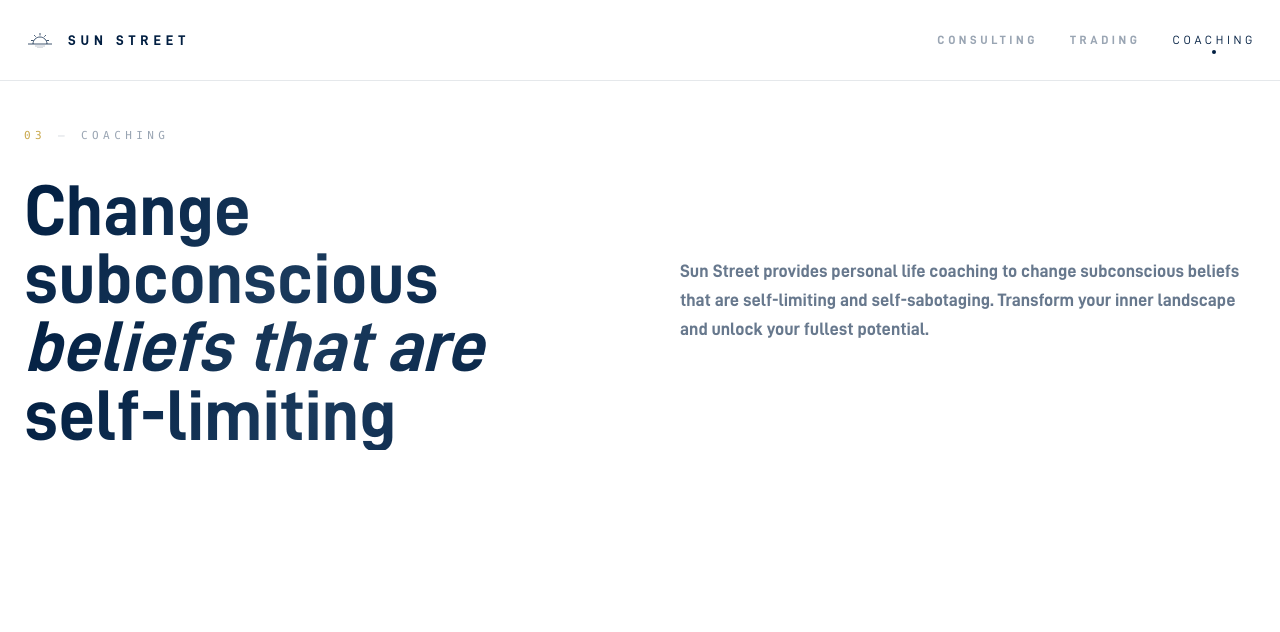
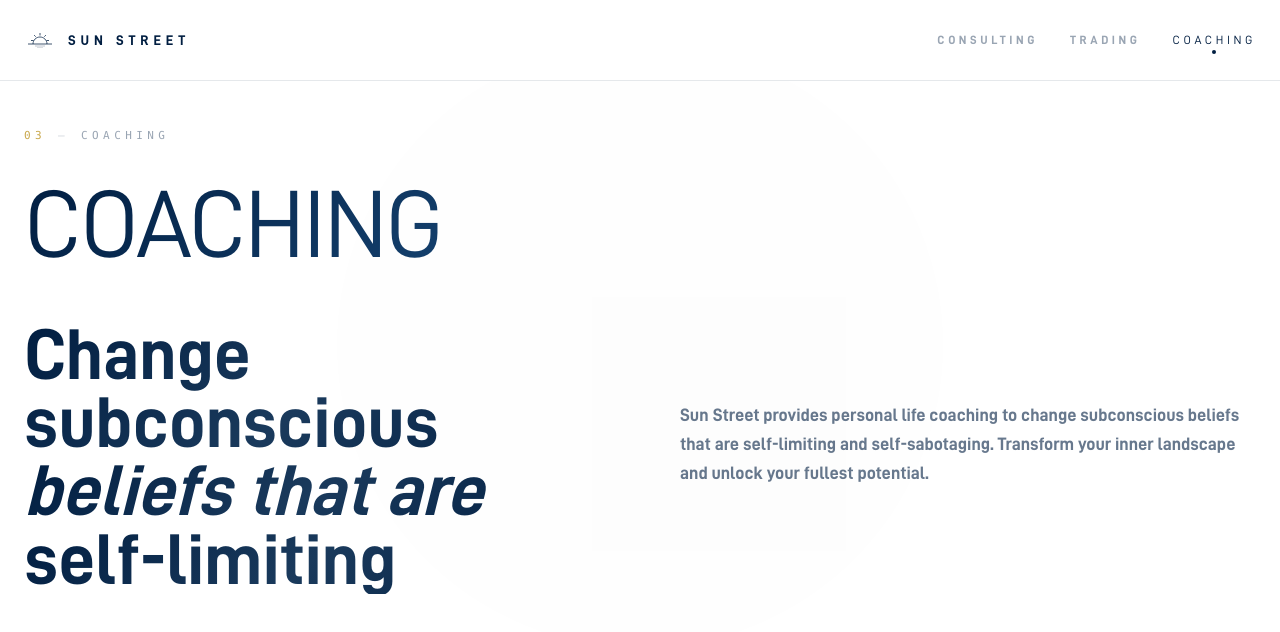
Before and after one commit to SikeGottem/sunstreet, a Next.js app: page /coaching in a window 1280 px wide. Shown: the top 632 px of the page. Built offline with nearby package versions, Linux system fonts and the light colour scheme.

Commit message:
feat: coaching page effects

```diff
--- a/src/app/coaching/page.tsx
+++ b/src/app/coaching/page.tsx
@@ -1,14 +1,31 @@
 "use client";
 import { motion, useScroll, useTransform, MotionValue } from "framer-motion";
-import { useRef } from "react";
+import { useRef, useEffect, useState } from "react";
 import PageNav from "@/components/PageNav";
 import PageFooter from "@/components/PageFooter";
 import TiltCard from "@/components/TiltCard";
 import TextScramble from "@/components/TextScramble";
 
+/* ── Staggered reveal ── */
 function Reveal({ children, delay = 0, className = "" }: { children: React.ReactNode; delay?: number; className?: string }) {
   return (
     <motion.div initial={{ opacity: 0, y: 30 }} whileInView={{ opacity: 1, y: 0 }} viewport={{ once: true, margin: "-50px" }} transition={{ duration: 0.7, delay, ease: [0.22, 1, 0.36, 1] }} className={className}>
+      {children}
+    </motion.div>
+  );
+}
+
+/* ── Service reveal from side / scale ── */
+function ServiceReveal({ children, index, className = "" }: { children: React.ReactNode; index: number; className?: string }) {
+  const dir = index % 2 === 0 ? -1 : 1;
+  return (
+    <motion.div
+      initial={{ opacity: 0, x: dir * 120, scale: 0.85 }}
+      whileInView={{ opacity: 1, x: 0, scale: 1 }}
+      viewport={{ once: true, margin: "-80px" }}
+      transition={{ duration: 0.8, delay: index * 0.15, ease: [0.22, 1, 0.36, 1] }}
+      className={className}
+    >
       {children}
     </motion.div>
   );
@@ -27,8 +44,9 @@ function SectionLabel({ number, label }: { number: string; label: string }) {
 function ServiceLayer({ svc, index, scrollYProgress, start, end, total }: { svc: { title: string; desc: string }; index: number; scrollYProgress: MotionValue<number>; start: number; end: number; total: number }) {
   const opacity = useTransform(scrollYProgress, [start, start + 0.05, end - 0.05, end], [0, 1, 1, index === total - 1 ? 1 : 0]);
   const scale = useTransform(scrollYProgress, [start, start + 0.1, end - 0.05, end], [0.9, 1, 1, index === total - 1 ? 1 : 0.95]);
+  const x = useTransform(scrollYProgress, [start, start + 0.1], [index % 2 === 0 ? -60 : 60, 0]);
   return (
-    <motion.div style={{ opacity, scale }} className="absolute inset-0 flex items-center justify-center px-6">
+    <motion.div style={{ opacity, scale, x }} className="absolute inset-0 flex items-center justify-center px-6">
       <div className="max-w-3xl relative">
         <span className="deco-number absolute -left-8 md:-left-20 -top-16 text-[150px] md:text-[220px]">0{index + 1}</span>
         <div className="relative z-10">
@@ -44,7 +62,16 @@ function ServiceLayer({ svc, index, scrollYProgress, start, end, total }: { svc:
 
 export default function CoachingPage() {
   const containerRef = useRef(null);
+  const carouselRef = useRef<HTMLDivElement>(null);
+  const [carouselWidth, setCarouselWidth] = useState(0);
   const { scrollYProgress } = useScroll({ target: containerRef, offset: ["start start", "end end"] });
+
+  useEffect(() => {
+    if (carouselRef.current) {
+      setCarouselWidth(carouselRef.current.scrollWidth - carouselRef.current.offsetWidth);
+    }
+  }, []);
+
   const services = [
     { title: "Life Coaching", desc: "The goal of the Awakening program is to introduce individuals to the freedom of living life in a fully expressed way" },
     { title: "PSYCH-K\u00ae", desc: "A process of reprogramming self limiting beliefs. It is a way to change subconscious beliefs that perpetuate old habits of thinking and behavior." },
@@ -55,25 +82,65 @@ export default function CoachingPage() {
     { name: "Preneur", text: "It seems unorganized and lacking first, but I now see it as the most powerful way to manifest and create a better reality. The improvements I\u2019ve had have been incredible results." },
   ];
 
+  /* ── Stagger container variants ── */
+  const staggerContainer = {
+    hidden: {},
+    show: { transition: { staggerChildren: 0.15 } },
+  };
+  const staggerItem = {
+    hidden: { opacity: 0, y: 30 },
+    show: { opacity: 1, y: 0, transition: { duration: 0.7, ease: [0.22, 1, 0.36, 1] as const } },
+  };
+
   return (
     <main className="bg-white text-[#011E41] font-sans">
+      {/* Breathing pulse keyframes */}
+      <style jsx global>{`
+        @keyframes breathe {
+          0%, 100% { transform: scale(1); opacity: 0.12; }
+          50% { transform: scale(1.15); opacity: 0.22; }
+        }
+        .breathing-glow {
+          animation: breathe 6s ease-in-out infinite;
+        }
+      `}</style>
+
       <PageNav />
 
       {/* Hero */}
-      <section className="pt-32 pb-24 px-6 bg-white">
-        <div className="max-w-7xl mx-auto">
-          <Reveal><SectionLabel number="03" label="Coaching" /></Reveal>
+      <section className="pt-32 pb-24 px-6 bg-white relative overflow-hidden">
+        {/* Breathing pulse glow */}
+        <div className="absolute top-1/2 left-1/2 -translate-x-1/2 -translate-y-1/2 w-[600px] h-[600px] rounded-full bg-[#011E41]/5 breathing-glow pointer-events-none" />
+
+        <motion.div className="max-w-7xl mx-auto relative z-10" variants={staggerContainer} initial="hidden" animate="show">
+          <motion.div variants={staggerItem}><SectionLabel number="03" label="Coaching" /></motion.div>
+
+          {/* Gradient heading */}
+          <motion.div variants={staggerItem}>
+            <h1
+              className="font-sans text-6xl md:text-8xl font-bold tracking-tight mb-12"
+              style={{
+                background: "linear-gradient(135deg, #011E41 0%, #1a4a7a 50%, #2a6cb0 100%)",
+                WebkitBackgroundClip: "text",
+                WebkitTextFillColor: "transparent",
+                backgroundClip: "text",
+              }}
+            >
+              COACHING
+            </h1>
+          </motion.div>
+
           <div className="grid md:grid-cols-2 gap-12 md:gap-20 items-start">
             <div>
-              <Reveal delay={0.1}><h1 className="text-gradient-navy font-sans text-5xl md:text-7xl leading-[0.95]"><TextScramble text="Change subconscious" /></h1></Reveal>
-              <Reveal delay={0.15}><h1 className="text-gradient-navy font-sans text-5xl md:text-7xl leading-[0.95] italic">beliefs that are</h1></Reveal>
-              <Reveal delay={0.2}><h1 className="text-gradient-navy font-sans text-5xl md:text-7xl leading-[0.95]">self-limiting</h1></Reveal>
+              <motion.div variants={staggerItem}><h2 className="text-gradient-navy font-sans text-5xl md:text-7xl leading-[0.95]"><TextScramble text="Change subconscious" /></h2></motion.div>
+              <motion.div variants={staggerItem}><h2 className="text-gradient-navy font-sans text-5xl md:text-7xl leading-[0.95] italic">beliefs that are</h2></motion.div>
+              <motion.div variants={staggerItem}><h2 className="text-gradient-navy font-sans text-5xl md:text-7xl leading-[0.95]">self-limiting</h2></motion.div>
             </div>
             <div className="md:mt-20">
-              <Reveal delay={0.3}><p className="text-[#011E41]/60 text-lg leading-relaxed">Sun Street provides personal life coaching to change subconscious beliefs that are self-limiting and self-sabotaging. Transform your inner landscape and unlock your fullest potential.</p></Reveal>
+              <motion.div variants={staggerItem}><p className="text-[#011E41]/60 text-lg leading-relaxed">Sun Street provides personal life coaching to change subconscious beliefs that are self-limiting and self-sabotaging. Transform your inner landscape and unlock your fullest potential.</p></motion.div>
             </div>
           </div>
-        </div>
+        </motion.div>
       </section>
 
       {/* Sticky scroll services */}
@@ -85,26 +152,50 @@ export default function CoachingPage() {
         </div>
       </div>
 
-      {/* Testimonials */}
-      <section className="py-32 px-6 bg-white">
+      {/* Testimonials — Draggable Carousel */}
+      <section className="py-32 px-6 bg-white overflow-hidden">
         <div className="max-w-7xl mx-auto">
           <Reveal><SectionLabel number="03.1" label="Testimonials" /></Reveal>
           <Reveal delay={0.1}><h3 className="text-gradient-navy font-sans text-4xl md:text-5xl mb-16">What People <span className="italic">Say</span></h3></Reveal>
-          <div className="grid md:grid-cols-2 gap-8 items-start">
+
+          {/* Carousel */}
+          <motion.div ref={carouselRef} className="cursor-grab active:cursor-grabbing overflow-hidden">
+            <motion.div
+              drag="x"
+              dragConstraints={{ right: 0, left: -carouselWidth || -400 }}
+              dragElastic={0.1}
+              className="flex gap-8"
+            >
               {testimonials.map((t, i) => (
-              <Reveal key={t.name} delay={i * 0.2} className={i === 1 ? "md:mt-12" : ""}>
+                <motion.div
+                  key={t.name}
+                  className="min-w-[340px] md:min-w-[500px] flex-shrink-0"
+                  initial={{ opacity: 0, y: 40 }}
+                  whileInView={{ opacity: 1, y: 0 }}
+                  viewport={{ once: true }}
+                  transition={{ duration: 0.7, delay: i * 0.2, ease: [0.22, 1, 0.36, 1] }}
+                >
                   <TiltCard className="border-2 border-[#011E41]/15 p-8 md:p-10 bg-white h-full card-lift rounded-xl relative overflow-hidden group">
-                  <svg className="w-10 h-10 text-[#011E41]/10 mb-8" fill="currentColor" viewBox="0 0 24 24"><path d="M14.017 21v-7.391c0-5.704 3.731-9.57 8.983-10.609l.995 2.151c-2.432.917-3.995 3.638-3.995 5.849h4v10h-9.983zm-14.017 0v-7.391c0-5.704 3.748-9.57 9-10.609l.996 2.151c-2.433.917-3.996 3.638-3.996 5.849h3.983v10h-9.983z" /></svg>
-                  <p className="text-[#011E41]/60 leading-relaxed mb-8 italic text-lg">&ldquo;{t.text}&rdquo;</p>
-                  <div className="flex items-center gap-4">
+                    {/* Decorative giant quote mark */}
+                    <span
+                      className="absolute -top-4 -left-2 text-[180px] md:text-[240px] font-serif leading-none pointer-events-none select-none text-[#011E41]/[0.04]"
+                      aria-hidden="true"
+                    >
+                      &ldquo;
+                    </span>
+
+                    <svg className="w-10 h-10 text-[#011E41]/10 mb-8 relative z-10" fill="currentColor" viewBox="0 0 24 24"><path d="M14.017 21v-7.391c0-5.704 3.731-9.57 8.983-10.609l.995 2.151c-2.432.917-3.995 3.638-3.995 5.849h4v10h-9.983zm-14.017 0v-7.391c0-5.704 3.748-9.57 9-10.609l.996 2.151c-2.433.917-3.996 3.638-3.996 5.849h3.983v10h-9.983z" /></svg>
+                    <p className="text-[#011E41]/60 leading-relaxed mb-8 italic text-lg relative z-10">&ldquo;{t.text}&rdquo;</p>
+                    <div className="flex items-center gap-4 relative z-10">
                       <div className="w-10 h-10 rounded-full bg-[#011E41]/10 flex items-center justify-center"><span className="text-[#011E41] text-sm font-sans">{t.name[0]}</span></div>
                       <p className="text-[#011E41] text-sm tracking-wider uppercase">&mdash; {t.name}</p>
                     </div>
                     <div className="absolute bottom-4 left-4 opacity-0 -translate-x-4 group-hover:opacity-100 group-hover:translate-x-0 transition-all duration-500 text-[#011E41]/30">→</div>
                   </TiltCard>
-              </Reveal>
+                </motion.div>
               ))}
-          </div>
+            </motion.div>
+          </motion.div>
         </div>
       </section>
 
```
Lines whose indentation alone changed are shown as unchanged.
